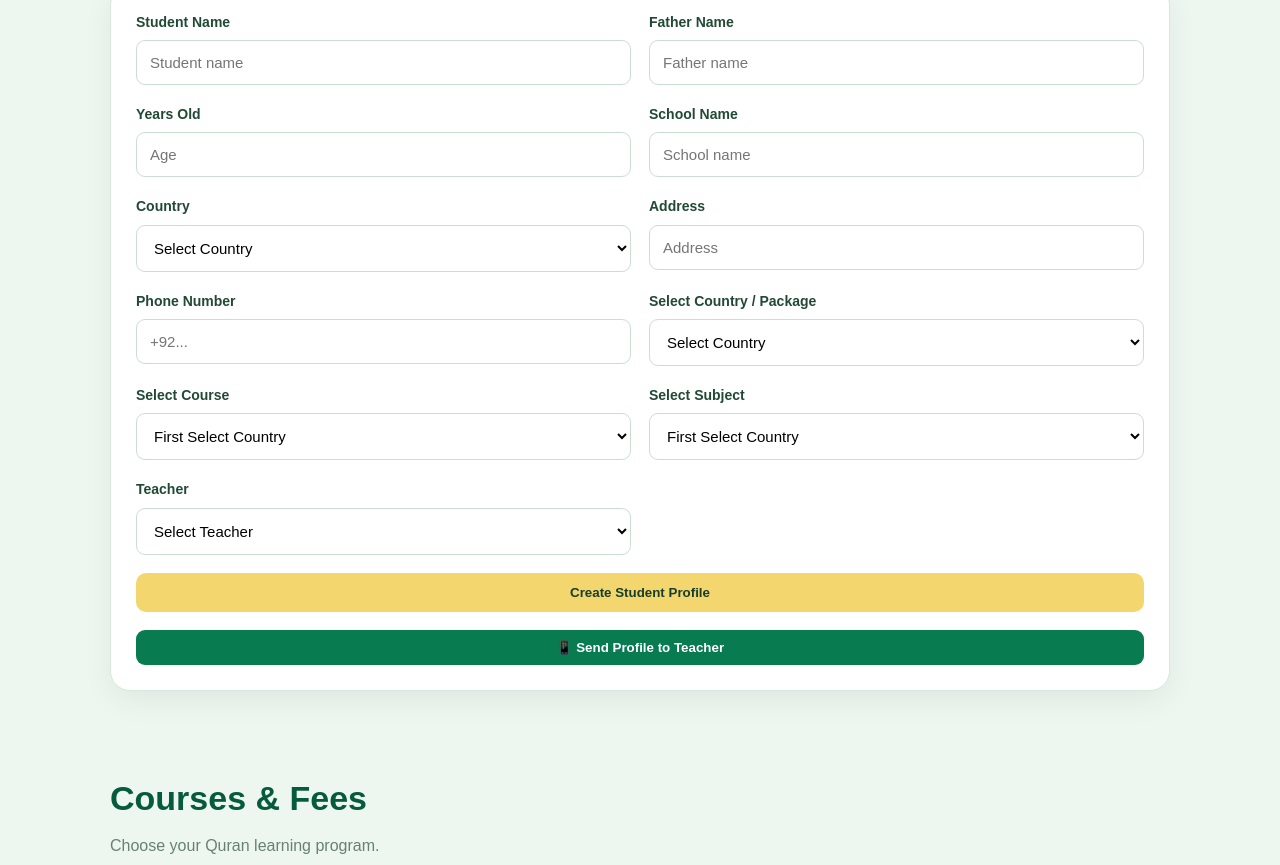
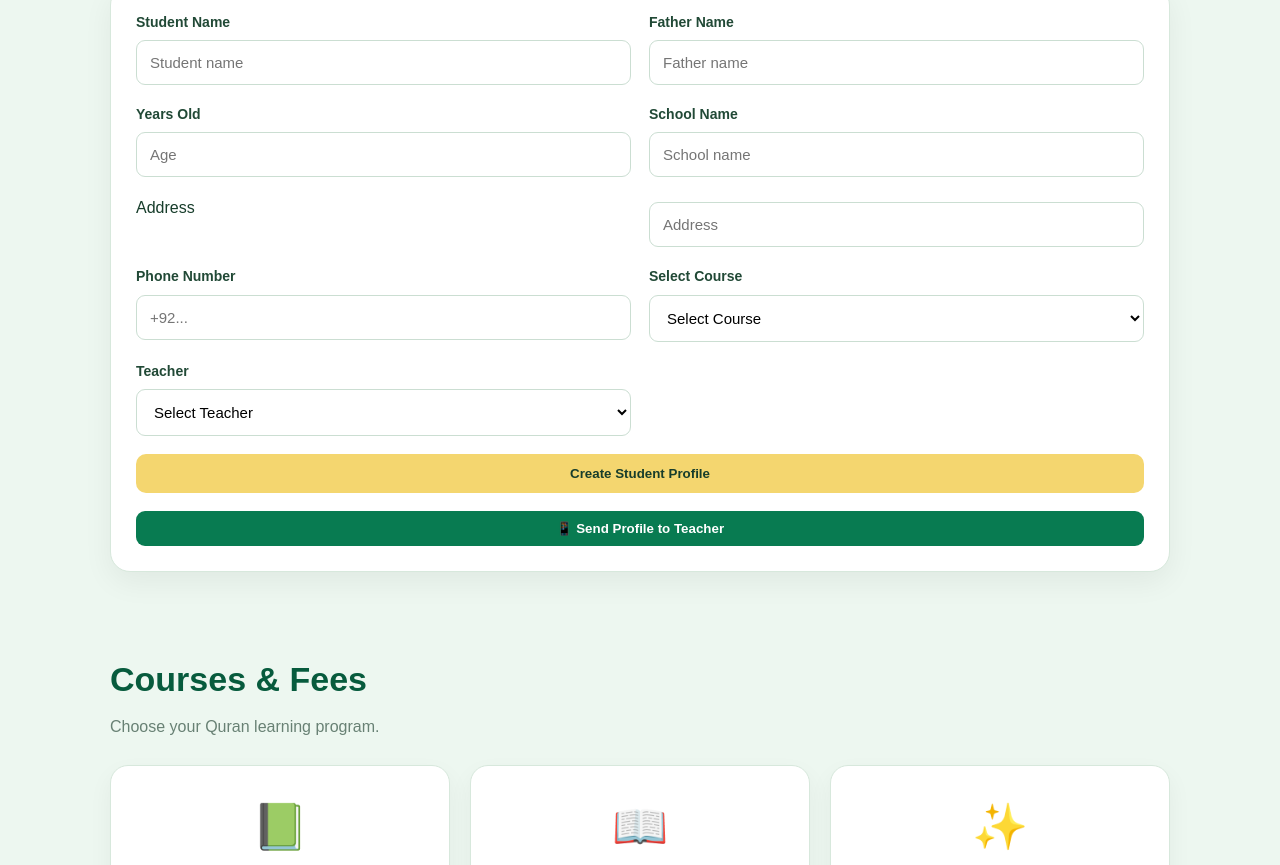
Before and after one commit to awantvhouse-crypto/IQRA-QURAN.ACADEMY, a plain HTML site: page index.html in a window 1280 px wide. Shown: the part 1811-2676 px from the top of the page. Drawn offline with Linux system fonts and the light colour scheme.

Commit message:
Update index.html

```diff
--- a/index.html
+++ b/index.html
@@ -1942,25 +1942,7 @@ placeholder="School name"
 
 </label>
 
-<label>
-Country
-
-<select id="studentCountry" required onchange="updateCourses()">
-
-<option value="">Select Country</option>
-
-<option value="PK">🇵🇰 Pakistan (PK)</option>
-<option value="AE">🇦🇪 UAE (AE)</option>
-<option value="SA">🇸🇦 Saudi Arabia (SA)</option>
-<option value="US">🇺🇸 USA (US)</option>
-<option value="GB">🇬🇧 United Kingdom (GB)</option>
-<option value="CA">🇨🇦 Canada (CA)</option>
-
-</select>
-
-</label>
-
-<label>
+
 Address
 
 <input
@@ -1983,50 +1965,93 @@ required
 
 </label>
 
-<label>
-Select Country / Package
-
-<select id="studentPackage" required onchange="updateCourses()">
-
-<option value="">Select Country</option>
-
-<option value="PK">🇵🇰 PK — Pakistan — Rs. 10,000 / month</option>
-<option value="SA">🇸🇦 SA — Saudi Arabia — SAR 338.20 / month</option>
-<option value="CA">🇨🇦 CA — Canada — $90 / month</option>
-<option value="AE">🇦🇪 AE — UAE — AED 330.75 / month</option>
-<option value="GB">🇬🇧 GB — United Kingdom — £70 / month</option>
-<option value="US">🇺🇸 US — United States — $90 / month</option>
-
-</select>
-
-</label>
+
 
 
 <label>
 Select Course
 
-<select id="studentCourse" required>
-
-<option value="">First Select Country</option>
+<select id="studentCourse" required onchange="updateCourseSelection()">
+
+  <option value="">Select Course</option>
+
+  <optgroup label="🇵🇰 PK — Pakistan — Rs. 10,000 / month">
+    <option value="PK|Hifz|Rs. 10,000 / month">
+      Hifz
+    </option>
+    <option value="PK|Nazra|Rs. 10,000 / month">
+      Nazra
+    </option>
+    <option value="PK|Tajweed|Rs. 10,000 / month">
+      Tajweed
+    </option>
+  </optgroup>
+
+  <optgroup label="🇦🇪 AE — UAE — AED 330.75 / month">
+    <option value="AE|Hifz|AED 330.75 / month">
+      Hifz
+    </option>
+    <option value="AE|Nazra|AED 330.75 / month">
+      Nazra
+    </option>
+    <option value="AE|Tajweed|AED 330.75 / month">
+      Tajweed
+    </option>
+  </optgroup>
+
+  <optgroup label="🇸🇦 SA — Saudi Arabia — SAR 338.20 / month">
+    <option value="SA|Hifz|SAR 338.20 / month">
+      Hifz
+    </option>
+    <option value="SA|Nazra|SAR 338.20 / month">
+      Nazra
+    </option>
+    <option value="SA|Tajweed|SAR 338.20 / month">
+      Tajweed
+    </option>
+  </optgroup>
+
+  <optgroup label="🇺🇸 US — United States — $90 / month">
+    <option value="US|Hifz|$90 / month">
+      Hifz
+    </option>
+    <option value="US|Nazra|$90 / month">
+      Nazra
+    </option>
+    <option value="US|Tajweed|$90 / month">
+      Tajweed
+    </option>
+  </optgroup>
+
+  <optgroup label="🇬🇧 GB — United Kingdom — £70 / month">
+    <option value="GB|Hifz|£70 / month">
+      Hifz
+    </option>
+    <option value="GB|Nazra|£70 / month">
+      Nazra
+    </option>
+    <option value="GB|Tajweed|£70 / month">
+      Tajweed
+    </option>
+  </optgroup>
+
+  <optgroup label="🇨🇦 CA — Canada — $90 / month">
+    <option value="CA|Hifz|$90 / month">
+      Hifz
+    </option>
+    <option value="CA|Nazra|$90 / month">
+      Nazra
+    </option>
+    <option value="CA|Tajweed|$90 / month">
+      Tajweed
+    </option>
+  </optgroup>
 
 </select>
 
 </label>
 
 
-<div id="selectedPrice" class="notice"></div>
-
-
-<label>
-Select Subject
-
-<select id="studentCourse" required>
-
-<option value="">First Select Country</option>
-
-</select>
-
-</label>
 
 <label>
 Teacher
```
